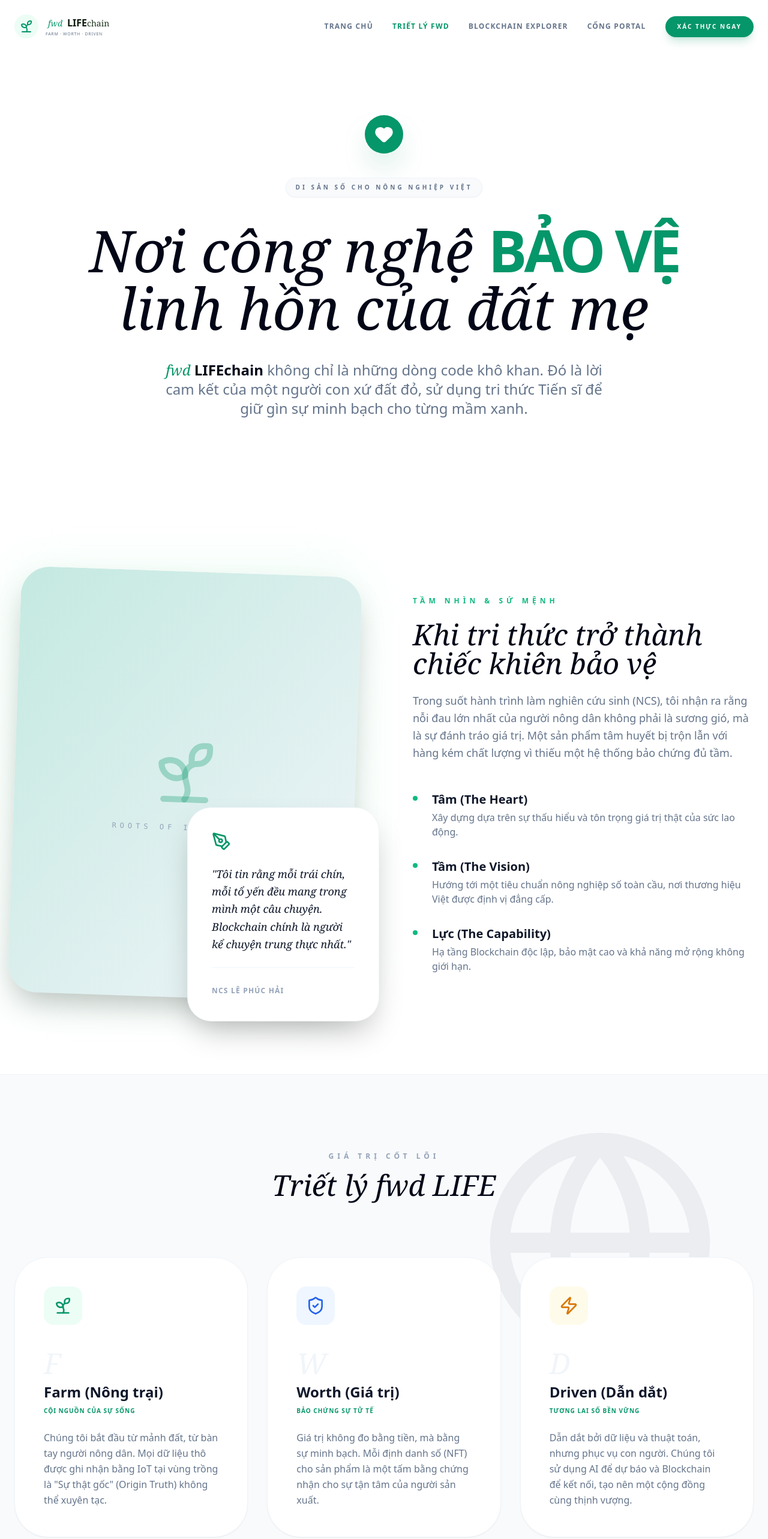
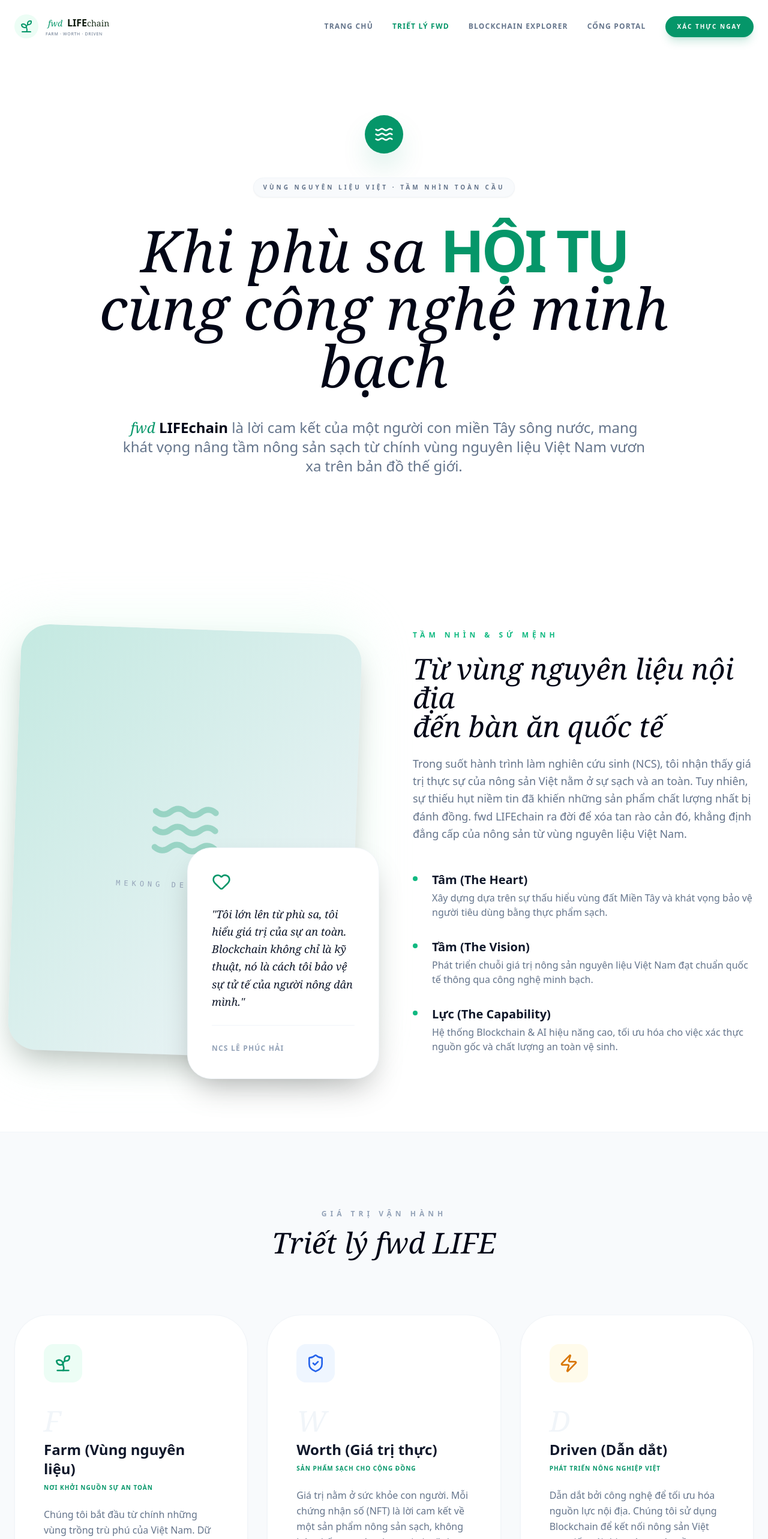
Before and after one commit to Sacvui/BChain, a Next.js app: page /about in a window 1280 px wide. Shown: the top 2566 px of the page at 60% size. Built offline with nearby package versions, Linux system fonts and the light colour scheme.

Commit message:
Refine About page with Mekong Delta soul and focus on clean Vietnamese agricultural materials

```diff
--- a/src/app/about/page.tsx
+++ b/src/app/about/page.tsx
@@ -2,7 +2,7 @@
 
 import React from 'react';
 import { motion } from 'framer-motion';
-import { Sprout, ShieldCheck, Zap, Globe, ArrowRight, Layers, Users, Award, Target, BookOpen, Cpu, BarChart3, Fingerprint, Lock, Database, Heart, Microscope, PenTool, Sparkles, GraduationCap } from 'lucide-react';
+import { Sprout, ShieldCheck, Zap, Globe, ArrowRight, Layers, Users, Award, Target, BookOpen, Cpu, BarChart3, Fingerprint, Lock, Database, Heart, Microscope, PenTool, Sparkles, GraduationCap, Waves } from 'lucide-react';
 import Link from 'next/link';
 import Header from '@/components/Header';
 import Footer from '@/components/Footer';
@@ -12,7 +12,7 @@
     <div className="min-h-screen bg-white text-slate-900 font-sans selection:bg-emerald-100 selection:text-emerald-900 overflow-x-hidden">
       <Header />
 
-      {/* Hero Section: The Soul of the Land */}
+      {/* Hero Section: The Soul of the Mekong */}
       <section className="relative pt-48 pb-32 overflow-hidden">
         <div className="absolute top-0 left-1/2 -translate-x-1/2 w-[1400px] h-[1400px] bg-gradient-to-b from-emerald-50/50 to-white rounded-full blur-[120px] -z-10" />
         <div className="max-w-6xl mx-auto px-6">
@@ -22,7 +22,7 @@
               animate={{ opacity: 1, scale: 1 }}
               className="w-16 h-16 bg-emerald-600 text-white rounded-full flex items-center justify-center shadow-2xl shadow-emerald-600/30"
             >
-              <Heart size={32} fill="currentColor" />
+              <Waves size={32} />
             </motion.div>
 
             <motion.div
@@ -30,7 +30,7 @@
               animate={{ opacity: 1, y: 0 }}
               className="inline-flex items-center gap-2 px-4 py-2 rounded-full bg-slate-50 text-slate-500 text-[10px] font-black uppercase tracking-[0.4em] shadow-sm border border-slate-100"
             >
-              <span>Di sản số cho Nông nghiệp Việt</span>
+              <span>Vùng nguyên liệu Việt · Tầm nhìn Toàn cầu</span>
             </motion.div>
 
             <motion.h1
@@ -39,40 +39,40 @@
               transition={{ delay: 0.1 }}
               className="text-6xl md:text-8xl font-serif italic mb-6 leading-[1.1] text-slate-950 max-w-5xl"
             >
-              Nơi công nghệ <span className="text-emerald-600 font-sans not-italic font-black uppercase tracking-tighter">Bảo vệ</span> <br />
-              linh hồn của đất mẹ
+              Khi phù sa <span className="text-emerald-600 font-sans not-italic font-black uppercase tracking-tighter">Hội tụ</span> <br />
+              cùng công nghệ minh bạch
             </motion.h1>
 
             <motion.p
               initial={{ opacity: 0 }}
               animate={{ opacity: 1 }}
               transition={{ delay: 0.2 }}
-              className="text-xl md:text-2xl text-slate-500 font-light max-w-3xl mx-auto leading-relaxed"
+              className="text-xl md:text-2xl text-slate-500 font-light max-w-4xl mx-auto leading-relaxed"
             >
-              <span className="font-serif italic text-emerald-600">fwd</span> <span className="font-bold text-slate-950">LIFEchain</span> không chỉ là những dòng code khô khan. Đó là lời cam kết của một người con xứ đất đỏ, sử dụng tri thức Tiến sĩ để giữ gìn sự minh bạch cho từng mầm xanh.
+              <span className="font-serif italic text-emerald-600">fwd</span> <span className="font-bold text-slate-950">LIFEchain</span> là lời cam kết của một người con miền Tây sông nước, mang khát vọng nâng tầm nông sản sạch từ chính vùng nguyên liệu Việt Nam vươn xa trên bản đồ thế giới.
             </motion.p>
           </div>
         </div>
       </section>
 
-      {/* The Calling: Why we exist */}
+      {/* The Insight: Deeply Personal */}
       <section className="py-32 relative">
         <div className="max-w-7xl mx-auto px-6">
            <div className="grid grid-cols-1 md:grid-cols-2 gap-24 items-center">
               <div className="relative group">
                  <div className="absolute -inset-4 bg-emerald-100 rounded-[4rem] blur-2xl opacity-30 group-hover:opacity-50 transition-opacity" />
                  <div className="relative aspect-[4/5] bg-slate-100 rounded-[3rem] overflow-hidden shadow-2xl rotate-2">
-                    <div className="absolute inset-0 bg-gradient-to-br from-emerald-500/20 to-transparent flex items-center justify-center p-12">
-                       <div className="text-center space-y-6">
-                          <Sprout size={120} className="mx-auto text-emerald-600/30" />
-                          <p className="text-xs font-mono text-slate-400 tracking-[0.5em]">ROOTS OF INTEGRITY</p>
+                    <div className="absolute inset-0 bg-gradient-to-br from-emerald-500/20 to-transparent flex items-center justify-center p-12 text-center">
+                       <div className="space-y-6">
+                          <Waves size={120} className="mx-auto text-emerald-600/30" />
+                          <p className="text-xs font-mono text-slate-400 tracking-[0.5em]">MEKONG DELTA SOUL</p>
                        </div>
                     </div>
                  </div>
                  <div className="absolute -bottom-10 -right-10 bg-white p-10 rounded-[2.5rem] shadow-2xl border border-slate-100 max-w-xs">
-                    <PenTool size={32} className="text-emerald-600 mb-6" />
+                    <Heart size={32} className="text-emerald-600 mb-6" />
                     <p className="text-lg font-serif italic text-slate-900 leading-relaxed">
-                       "Tôi tin rằng mỗi trái chín, mỗi tổ yến đều mang trong mình một câu chuyện. Blockchain chính là người kể chuyện trung thực nhất."
+                       "Tôi lớn lên từ phù sa, tôi hiểu giá trị của sự an toàn. Blockchain không chỉ là kỹ thuật, nó là cách tôi bảo vệ sự tử tế của người nông dân mình."
                     </p>
                     <div className="mt-6 pt-6 border-t border-slate-100">
                        <span className="text-xs font-black uppercase tracking-widest text-slate-400">NCS Lê Phúc Hải</span>
@@ -82,16 +82,16 @@
               <div className="space-y-12">
                  <div className="space-y-6">
                     <h2 className="text-xs font-black uppercase tracking-[0.5em] text-emerald-500">Tầm nhìn & Sứ mệnh</h2>
-                    <h3 className="text-4xl md:text-5xl font-serif italic text-slate-950 leading-tight">Khi tri thức trở thành <br /> chiếc khiên bảo vệ</h3>
+                    <h3 className="text-4xl md:text-5xl font-serif italic text-slate-950 leading-tight">Từ vùng nguyên liệu nội địa <br /> đến bàn ăn quốc tế</h3>
                     <p className="text-slate-500 text-lg font-light leading-relaxed">
-                       Trong suốt hành trình làm nghiên cứu sinh (NCS), tôi nhận ra rằng nỗi đau lớn nhất của người nông dân không phải là sương gió, mà là sự đánh tráo giá trị. Một sản phẩm tâm huyết bị trộn lẫn với hàng kém chất lượng vì thiếu một hệ thống bảo chứng đủ tầm.
+                       Trong suốt hành trình làm nghiên cứu sinh (NCS), tôi nhận thấy giá trị thực sự của nông sản Việt nằm ở sự sạch và an toàn. Tuy nhiên, sự thiếu hụt niềm tin đã khiến những sản phẩm chất lượng nhất bị đánh đồng. fwd LIFEchain ra đời để xóa tan rào cản đó, khẳng định đẳng cấp của nông sản từ vùng nguyên liệu Việt Nam.
                     </p>
                  </div>
                  <div className="grid grid-cols-1 gap-8">
                     {[
-                       { title: 'Tâm (The Heart)', desc: 'Xây dựng dựa trên sự thấu hiểu và tôn trọng giá trị thật của sức lao động.' },
-                       { title: 'Tầm (The Vision)', desc: 'Hướng tới một tiêu chuẩn nông nghiệp số toàn cầu, nơi thương hiệu Việt được định vị đẳng cấp.' },
-                       { title: 'Lực (The Capability)', desc: 'Hạ tầng Blockchain độc lập, bảo mật cao và khả năng mở rộng không giới hạn.' }
+                       { title: 'Tâm (The Heart)', desc: 'Xây dựng dựa trên sự thấu hiểu vùng đất Miền Tây và khát vọng bảo vệ người tiêu dùng bằng thực phẩm sạch.' },
+                       { title: 'Tầm (The Vision)', desc: 'Phát triển chuỗi giá trị nông sản nguyên liệu Việt Nam đạt chuẩn quốc tế thông qua công nghệ minh bạch.' },
+                       { title: 'Lực (The Capability)', desc: 'Hệ thống Blockchain & AI hiệu năng cao, tối ưu hóa cho việc xác thực nguồn gốc và chất lượng an toàn vệ sinh.' }
                     ].map((item, i) => (
                        <div key={i} className="flex gap-6 items-start">
                           <div className="w-2 h-2 rounded-full bg-emerald-500 mt-2 flex-shrink-0" />
@@ -107,14 +107,11 @@
         </div>
       </section>
 
-      {/* The Deep Philosophy: F-W-D */}
+      {/* The F-W-D Framework: Refined */}
       <section className="py-32 bg-slate-50 border-y border-slate-100 relative overflow-hidden">
-        <div className="absolute top-0 right-0 p-20 opacity-5">
-           <Globe size={400} />
-        </div>
         <div className="max-w-7xl mx-auto px-6 relative z-10">
           <div className="text-center mb-24">
-            <h2 className="text-xs font-black uppercase tracking-[0.5em] text-slate-400 mb-4">Giá trị cốt lõi</h2>
+            <h2 className="text-xs font-black uppercase tracking-[0.5em] text-slate-400 mb-4">Giá trị vận hành</h2>
             <h3 className="text-5xl font-serif italic text-slate-950">Triết lý fwd LIFE</h3>
           </div>
 
@@ -122,18 +119,18 @@
             {[
               {
                 letter: 'F',
-                title: 'Farm (Nông trại)',
-                meaning: 'Cội nguồn của sự sống',
-                description: 'Chúng tôi bắt đầu từ mảnh đất, từ bàn tay người nông dân. Mọi dữ liệu thô được ghi nhận bằng IoT tại vùng trồng là "Sự thật gốc" (Origin Truth) không thể xuyên tạc.',
+                title: 'Farm (Vùng nguyên liệu)',
+                meaning: 'Nơi khởi nguồn sự an toàn',
+                description: 'Chúng tôi bắt đầu từ chính những vùng trồng trù phú của Việt Nam. Dữ liệu sạch được ghi nhận trực tiếp, đảm bảo quy trình canh tác đạt chuẩn an toàn vệ sinh thực phẩm.',
                 icon: Sprout,
                 color: 'text-emerald-600',
                 bg: 'bg-emerald-50'
               },
               {
                 letter: 'W',
-                title: 'Worth (Giá trị)',
-                meaning: 'Bảo chứng sự tử tế',
-                description: 'Giá trị không đo bằng tiền, mà bằng sự minh bạch. Mỗi định danh số (NFT) cho sản phẩm là một tấm bằng chứng nhận cho sự tận tâm của người sản xuất.',
+                title: 'Worth (Giá trị thực)',
+                meaning: 'Sản phẩm sạch cho cộng đồng',
+                description: 'Giá trị nằm ở sức khỏe con người. Mỗi chứng nhận số (NFT) là lời cam kết về một sản phẩm nông sản sạch, không hóa chất, an toàn cho mọi gia đình.',
                 icon: ShieldCheck,
                 color: 'text-blue-600',
                 bg: 'bg-blue-50'
@@ -141,8 +138,8 @@
               {
                 letter: 'D',
                 title: 'Driven (Dẫn dắt)',
-                meaning: 'Tương lai số bền vững',
-                description: 'Dẫn dắt bởi dữ liệu và thuật toán, nhưng phục vụ con người. Chúng tôi sử dụng AI để dự báo và Blockchain để kết nối, tạo nên một cộng đồng cùng thịnh vượng.',
+                meaning: 'Phát triển nông nghiệp Việt',
+                description: 'Dẫn dắt bởi công nghệ để tối ưu hóa nguồn lực nội địa. Chúng tôi sử dụng Blockchain để kết nối nông sản Việt trực tiếp với thị trường toàn cầu.',
                 icon: Zap,
                 color: 'text-amber-600',
                 bg: 'bg-amber-50'
@@ -170,109 +167,63 @@
         </div>
       </section>
 
-      {/* The Capability: Technical Mastery */}
+      {/* Technical Rigor: Năng lực & Tâm thế */}
       <section className="py-32 bg-slate-950 text-white relative overflow-hidden">
-        <div className="absolute inset-0 opacity-10 pointer-events-none">
-           <div className="absolute inset-0" style={{ backgroundImage: 'radial-gradient(circle at 2px 2px, #10b981 1px, transparent 0)', backgroundSize: '64px 64px' }}></div>
-        </div>
         <div className="max-w-7xl mx-auto px-6 relative z-10">
            <div className="flex flex-col md:flex-row gap-24 items-center">
               <div className="flex-1 space-y-10">
                  <div className="inline-flex items-center gap-2 text-emerald-500 font-bold uppercase tracking-[0.5em] text-[10px]">
                     <Microscope size={16} />
-                    <span>Năng lực thực thi</span>
+                    <span>Năng lực thực thi chuyên sâu</span>
                  </div>
                  <h2 className="text-5xl md:text-6xl font-serif italic leading-tight">
-                    Công nghệ phục vụ <br />
-                    <span className="text-emerald-500 font-sans not-italic font-black uppercase tracking-tighter">Đạo đức</span>
+                    Công nghệ vì <br />
+                    <span className="text-emerald-500 font-sans not-italic font-black uppercase tracking-tighter">Thực phẩm sạch</span>
                  </h2>
                  <p className="text-slate-400 text-xl font-light leading-relaxed">
-                    Chúng tôi không chạy theo xu hướng, chúng tôi xây dựng nền tảng từ những tiêu chuẩn khắt khe nhất của một luận án Tiến sĩ. Mỗi thuật toán đều được kiểm chứng để đảm bảo sự công bằng và minh bạch tuyệt đối.
+                    Với tư cách là một nghiên cứu sinh, tôi không chỉ xây dựng phần mềm. Tôi xây dựng một hệ thống kiểm soát chất lượng tự động, nơi Blockchain và AI giám sát từng bước đi của nông sản từ vùng nguyên liệu Việt đến tay người dùng.
                  </p>
                  <div className="grid grid-cols-2 gap-8 pt-6">
                     <div>
-                       <div className="text-3xl font-black text-white">256-bit</div>
-                       <div className="text-[10px] text-slate-500 uppercase tracking-widest mt-2">Mã hóa đa tầng</div>
+                       <div className="text-3xl font-black text-white">Secure-Trace</div>
+                       <div className="text-[10px] text-slate-500 uppercase tracking-widest mt-2">Truy xuất 100%</div>
                     </div>
                     <div>
-                       <div className="text-3xl font-black text-white">Zero-Leak</div>
-                       <div className="text-[10px] text-slate-500 uppercase tracking-widest mt-2">Bảo mật dữ liệu</div>
-                    </div>
-                    <div>
-                       <div className="text-3xl font-black text-white">Hybrid-AI</div>
-                       <div className="text-[10px] text-slate-500 uppercase tracking-widest mt-2">Phân tích rủi ro</div>
-                    </div>
-                    <div>
-                       <div className="text-3xl font-black text-white">P2P Mesh</div>
-                       <div className="text-[10px] text-slate-500 uppercase tracking-widest mt-2">Hạ tầng mạng lưới</div>
+                       <div className="text-3xl font-black text-white">Safe-Check</div>
+                       <div className="text-[10px] text-slate-500 uppercase tracking-widest mt-2">Giám sát an toàn</div>
                     </div>
                  </div>
               </div>
-              <div className="flex-1">
-                 <div className="relative aspect-square">
-                    <div className="absolute inset-0 bg-emerald-500 rounded-full blur-[120px] opacity-20 animate-pulse" />
-                    <div className="relative w-full h-full bg-white/5 rounded-[4rem] border border-white/10 backdrop-blur-xl flex items-center justify-center p-16">
-                       <div className="text-center space-y-8">
-                          <Cpu size={120} className="mx-auto text-emerald-500/50" />
-                          <div className="space-y-2">
-                             <p className="text-2xl font-black uppercase tracking-tighter">LIFE ENGINE v2.0</p>
-                             <p className="text-[10px] font-mono text-slate-500 tracking-[0.5em]">AUTONOMOUS AUDIT PROTOCOL</p>
-                          </div>
-                          <div className="pt-8 flex flex-wrap justify-center gap-3">
-                             {['Consensus', 'IoT Sync', 'AI Audit', 'NFT Minting'].map((tag, i) => (
-                                <span key={i} className="px-4 py-2 rounded-full bg-white/5 border border-white/10 text-[9px] font-bold uppercase tracking-widest text-slate-400">
-                                   {tag}
-                                </span>
-                             ))}
-                          </div>
-                       </div>
-                    </div>
+              <div className="flex-1 relative">
+                 <div className="w-full h-full bg-white/5 rounded-[4rem] border border-white/10 backdrop-blur-xl p-16 text-center">
+                    <Cpu size={80} className="mx-auto text-emerald-500/50 mb-8" />
+                    <h4 className="text-2xl font-black uppercase tracking-tighter mb-4">Vùng nguyên liệu Việt v2.0</h4>
+                    <p className="text-slate-400 text-sm font-light leading-relaxed">
+                       Hệ thống quản lý dữ liệu an toàn thực phẩm trên nền tảng Blockchain, được thiết kế riêng cho đặc thù nông nghiệp Việt Nam.
+                    </p>
                  </div>
               </div>
            </div>
         </div>
       </section>
 
-      {/* The Commitment: Academic Rigor */}
+      {/* The Commitment: Academic & Heart */}
       <section className="py-32 bg-white">
         <div className="max-w-5xl mx-auto px-6 text-center space-y-12">
            <GraduationCap size={48} className="mx-auto text-slate-300" />
-           <h2 className="text-xs font-black uppercase tracking-[0.5em] text-slate-400">Cam kết học thuật</h2>
+           <h2 className="text-xs font-black uppercase tracking-[0.5em] text-slate-400">Cam kết từ tâm</h2>
            <h3 className="text-4xl md:text-5xl font-serif italic text-slate-950 leading-tight">
-             "Một dự án không chỉ để trình bày, <br /> mà để thay đổi tương lai."
+             "Mục tiêu của tôi là mỗi sản phẩm Việt <br /> đều mang trong mình niềm tự hào về độ sạch và an toàn."
            </h3>
            <p className="text-slate-500 text-lg font-light leading-relaxed max-w-3xl mx-auto">
-             fwd LIFEchain được phát triển dựa trên các nghiên cứu khoa học nghiêm túc về hành vi người tiêu dùng (mô hình S-O-R), lý thuyết tín hiệu (Signaling Theory) và sự chấp nhận công nghệ (TAM/UTAUT2). Mỗi bước đi của dự án đều có sự bảo chứng về mặt lý luận và thực tiễn.
+             Kết hợp giữa nghiên cứu khoa học hàn lâm và sự thấu hiểu thực địa từ miền Tây sông nước, fwd LIFEchain cam kết xây dựng một tương lai nơi nông sản nguyên liệu Việt Nam là bảo chứng cho chất lượng cao cấp nhất.
            </p>
            <div className="pt-12">
-              <div className="inline-flex items-center gap-3 px-8 py-4 bg-slate-950 text-white rounded-full text-[10px] font-black uppercase tracking-widest hover:bg-emerald-600 transition-all cursor-pointer">
-                 Xem Thesis Roadmap <ArrowRight size={16} />
-              </div>
+              <Link href="/portal" className="inline-flex items-center gap-3 px-8 py-4 bg-slate-950 text-white rounded-full text-[10px] font-black uppercase tracking-widest hover:bg-emerald-600 transition-all">
+                 Khởi tạo giá trị sạch <ArrowRight size={16} />
+              </Link>
            </div>
         </div>
-      </section>
-
-      {/* Final CTA */}
-      <section className="py-32 px-6">
-         <div className="max-w-6xl mx-auto">
-            <div className="bg-emerald-600 rounded-[4rem] p-16 md:p-24 text-center text-white relative overflow-hidden shadow-2xl shadow-emerald-600/40 group">
-               <div className="absolute top-0 right-0 w-96 h-96 bg-white/10 rounded-full blur-[100px] -mr-48 -mt-48 group-hover:bg-white/20 transition-all duration-700" />
-               <div className="relative z-10 space-y-10">
-                  <h2 className="text-5xl md:text-7xl font-serif italic leading-none">Cùng chúng tôi viết tiếp <br /> chương mới cho Nông nghiệp</h2>
-                  <p className="text-emerald-100 text-xl font-light max-w-2xl mx-auto leading-relaxed">
-                    Sự tử tế của người nông dân cần được công nghệ bảo vệ. Hãy để fwd LIFEchain là người bảo chứng cho giá trị của bạn.
-                  </p>
-                  <div className="flex flex-col md:flex-row justify-center gap-6 pt-6">
-                    <Link href="/portal" className="px-12 py-6 bg-white text-emerald-950 rounded-2xl font-black uppercase tracking-widest hover:bg-slate-50 transition-all hover:-translate-y-1 shadow-xl">
-                      Khởi tạo Di sản số
-                    </Link>
-                    <Link href="/contact" className="px-12 py-6 bg-emerald-700 text-white rounded-2xl font-black uppercase tracking-widest hover:bg-emerald-800 transition-all border border-emerald-500">
-                      Kết nối chuyên gia
-                    </Link>
-                  </div>
-               </div>
-            </div>
-         </div>
       </section>
 
       <Footer />
```
